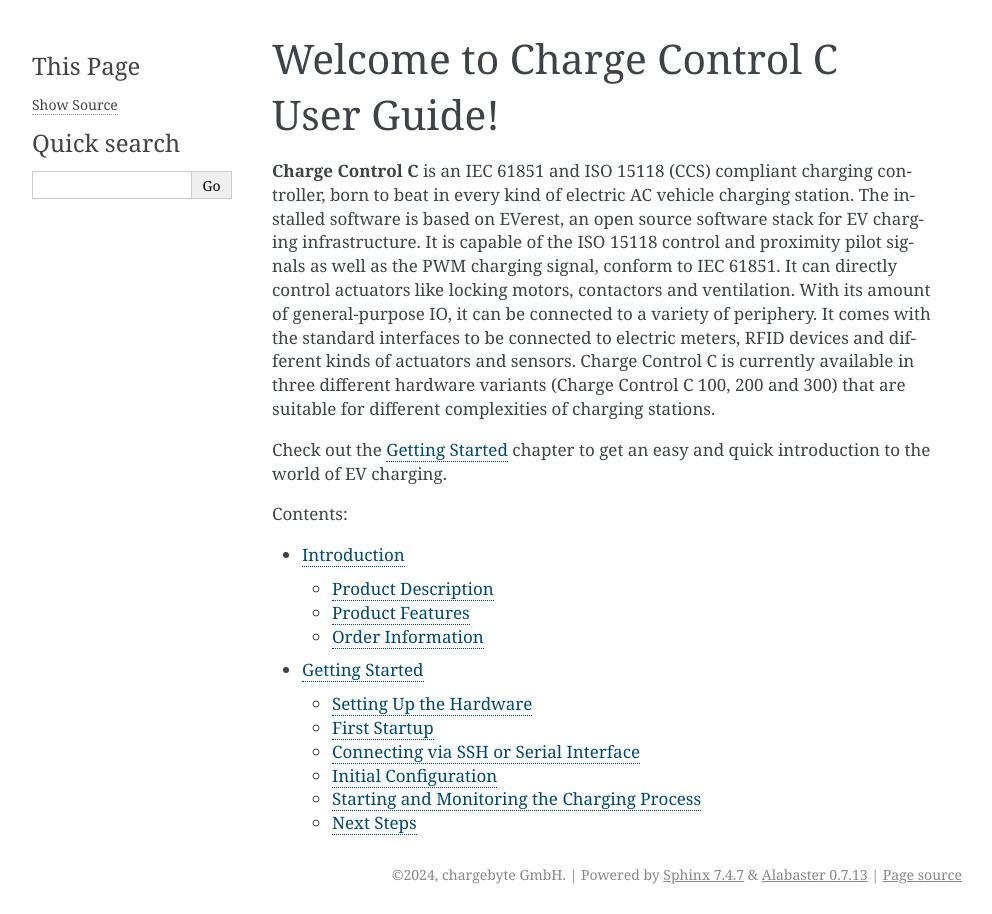
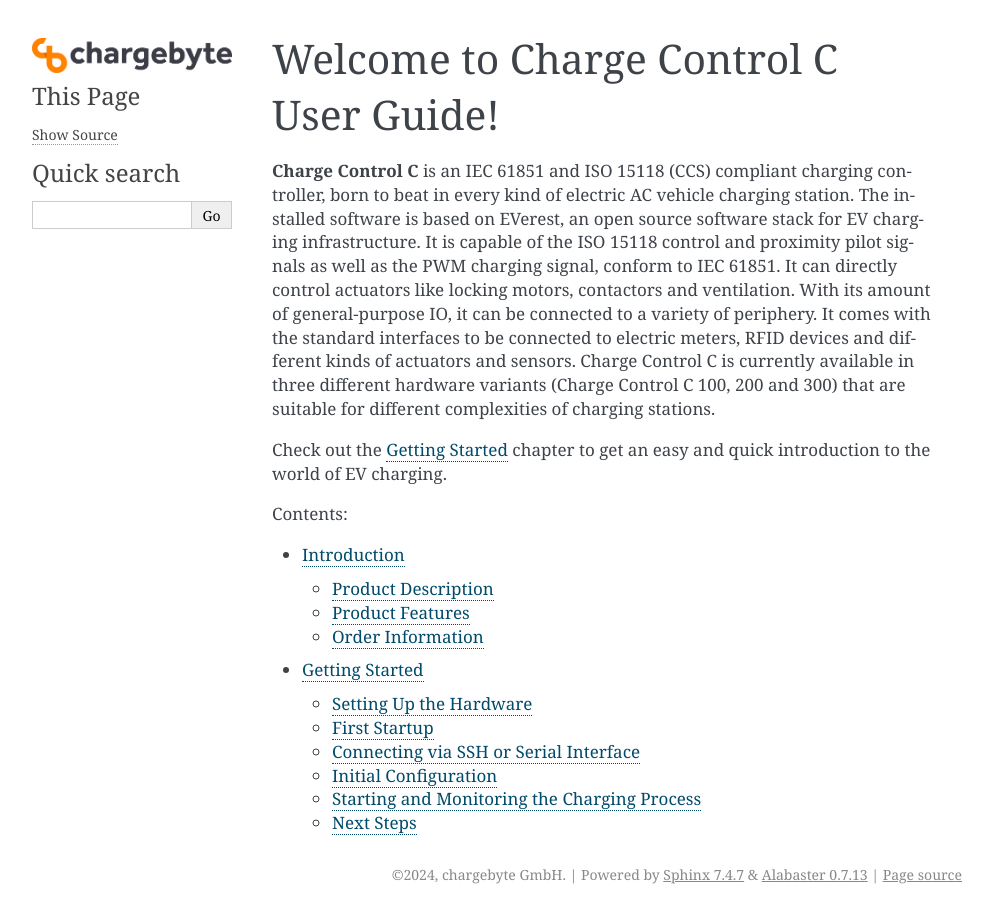
Before and after one commit to chargebyte/chargebyte-docs, a Sphinx documentation site: the page built from docs/index.rst, in a window 1280 px wide. Shown: the whole page, without its empty margins (148-1140 px from the left). Built offline with Sphinx 7.4.7, drawn with Linux system fonts in a browser that asks for light colours.

Commit message:
Add Chargebyte logo (refs EVEREST-830)
Signed-off-by: Martin Lukas <martin.lukas@chargebyte.com>

```diff
--- a/docs/conf.py
+++ b/docs/conf.py
@@ -26,3 +26,4 @@
 
 html_theme = 'alabaster'
 html_static_path = ['_static']
+html_logo = 'Logo_chargebyte.png'
```
Also changed, not shown: docs/Logo_chargebyte.png (added).
